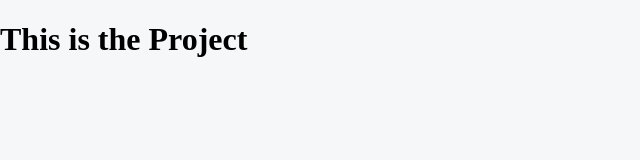
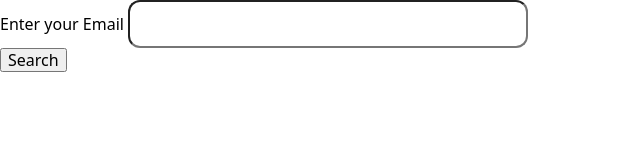
Before and after one commit to AmosGloria/wtf_month3_mini_project_my_task_manager, a plain HTML site: page index.html in a window 1280 px wide. Shown: the whole page, without its empty margins (0-640 px from the left). Drawn offline with nearby package versions, Linux system fonts and the light colour scheme.

Commit message:
Dynamically loaded html, css and js files in components and templates

```diff
--- a/assets/css/global.css
+++ b/assets/css/global.css
@@ -1,12 +1,8 @@
 :root{
---bg: #f5f7f8;
---signup-signin-card-bg: #FFFFFF;
+--bg: #F7F9FA;
+--black: #141B2B;
+--text: #EAEBED;
+--box-sizing: border-box;
+--input-radius:12px;
+--box-shadow: #F3F4F6;
 }
-
-body{
-    margin: 0;
-    padding: 0;
-    box-sizing: border-box;
-    background-color: var(--bg);
-    min-height: screen-height;
-}
--- a/assets/js/global.js
+++ b/assets/js/global.js
@@ -1,3 +1,28 @@
+const componentElements = document.querySelectorAll('[data-import]');
+
+for(const element of componentElements){
+    // console.log(`componentElements found:`, element);
+    const fileImport = element.getAttribute('data-import');
+    // console.log(fileImport);
+
+    fetch(fileImport)
+    .then(response=>response.text())
+    .then(component =>{
+        element.innerHTML=component;
+    })
+    .catch(err=>{
+        error(`Error loading component from ${fileImport}:`, err);
+    })
+}
+
+function loadStyles(){
+   const link = document.createElement('link');
+   link.rel='stylesheet';
+   link.href='/assets/css/global.css';
+   document.head.appendChild(link);
+}
+
+
 document.addEventListener("DOMContentLoaded", function() {
     const components = ['bubbles', 'button', 'card'];
 
--- a/components/bubbles/bubbles.html
+++ b/components/bubbles/bubbles.html
@@ -0,0 +1,2 @@
+<link rel="stylesheet" href="/components/bubbles/bubbles.css"/>
+<div></div>
--- a/components/button/button.html
+++ b/components/button/button.html
@@ -0,0 +1 @@
+<button>Search</button>
--- /dev/null
+++ b/components/input/input.css
@@ -0,0 +1,7 @@
+
+._input__field {
+    width: 400px;
+    height: 48px;
+    border-radius: var(--input-radius);
+    box-shadow: var(--box-shadow);
+}
--- /dev/null
+++ b/components/input/input.html
@@ -0,0 +1,7 @@
+<link rel="stylesheet" href="/components/input/input.css"/>
+
+
+        <input
+        class="_input__field "
+        type="text"
+        class="_input__field"/>
--- a/index.html
+++ b/index.html
@@ -5,9 +5,23 @@
     <meta name="viewport" content="width=device-width, initial-scale=1.0">
     <title>My-Task-Manager</title>
     <link rel="stylesheet" href="/assets/css/global.css"/>
+    <link rel="stylesheet" href="https://cdn.jsdelivr.net/npm/modern-normalize/modern-normalize.min.css"/>
 </head>
 <body>
-    <h1>This is the Project</h1>
+    <div
+        data-import="components\bubbles\bubbles.html">
+        Bubbles
+    </div>
+    <form>
+        <label for="">Enter your Email</label>
+        <span data-import="components\input\input.html" data-placeholder="John Doe">
+
+          </span>
+    </form>
+
+    <div data-import="components\button\button.html">
+
+    </div>
     <script src="/assets/js/global.js"></script>
 </body>
 </html>
```
